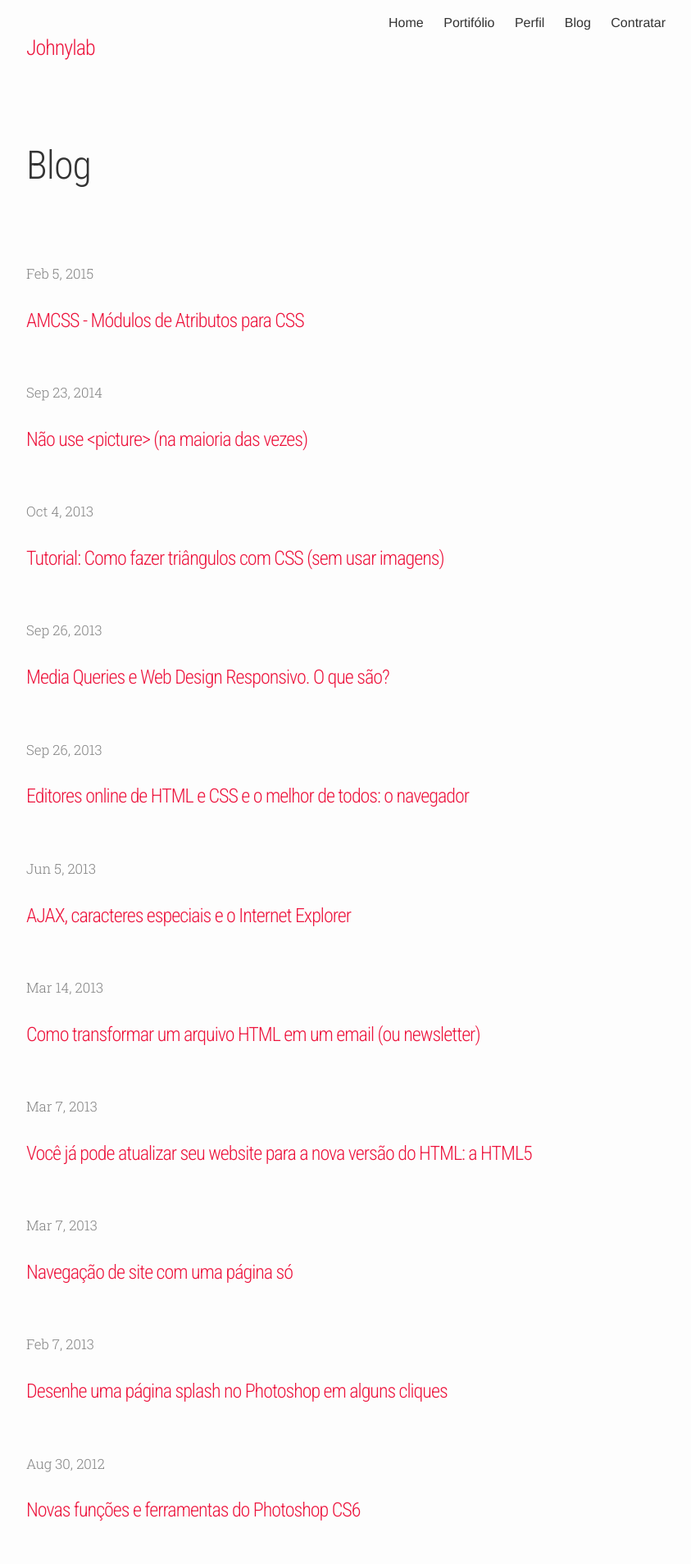
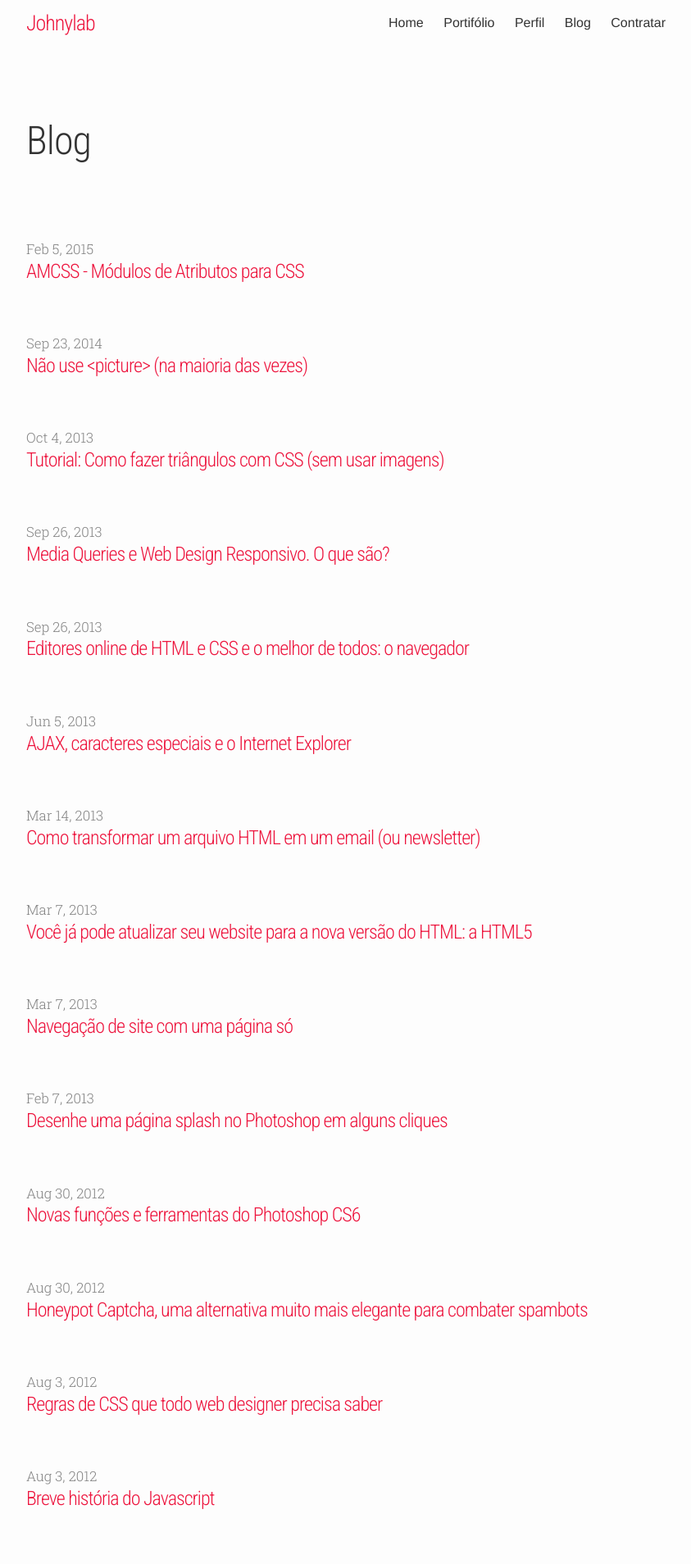
Before and after one commit to johnylab/johnylab.github.io, a Jekyll site: the page built from 4-blog.html, in a window 1280 px wide. Shown: the top 1908 px of the page at 82% size, without its empty margins (218-1061 px from the left). Built offline with Jekyll 4.4.1, drawn with Linux system fonts in a browser that asks for light colours.

Commit message:
Pequenos ajustes

```diff
--- a/_sass/_layout.sass
+++ b/_sass/_layout.sass
@@ -12,6 +12,7 @@
     font-weight: 300
     line-height: 56px
     letter-spacing: -1px
+    margin-top: 0
     margin-bottom: 0
     float: left
     &, &:visited
@@ -62,10 +63,10 @@
             margin-left: 20px
 
 .site-footer
-    border-top: 1px solid $grey-color-light
+    font-size: $small-font-size
+    background-color: #222
     padding: $spacing-unit 0
-    font-size: $small-font-size
-    color: $grey-color
+    color: #fff
 
 .footer-heading
     font-size: 18px
@@ -82,6 +83,8 @@
     list-style: none
     > li
         margin-bottom: $spacing-unit
+    .post-title
+        margin-top: 0
 
 .post-meta
     font-size: $small-font-size
--- a/gulpfile.js
+++ b/gulpfile.js
@@ -39,7 +39,7 @@
  * if you add folder for pages, collection or datas, add them to this list
  */
 gulp.task('watch', function () {
-    gulp.watch(['./*', '_layouts/*', '_includes/*', '_posts/*', '_sass/*', 'css/*'], ['jekyll-rebuild']);
+    gulp.watch(['./*', '_layouts/*', '_includes/*', '_data/*', '_posts/*', '_sass/*', 'css/*', 'js/*'], ['jekyll-rebuild']);
 });
 
 /**
```
